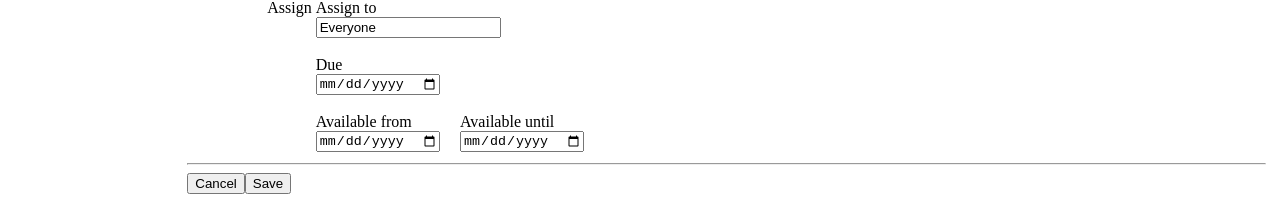
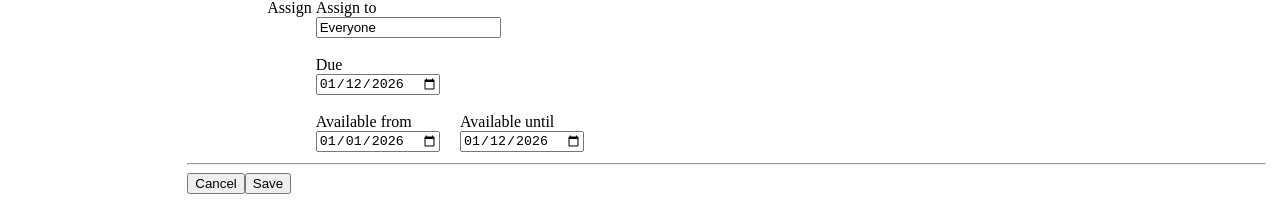
Before and after one commit to samc45/kambaz-next-js, a Next.js app: page /courses/1/assignments/1 in a window 1280 px wide. Shown: the part 615-817 px from the top of the page. Built offline with nearby package versions, Linux system fonts and the light colour scheme.

Commit message:
Add Course Status Component Completion

```diff
--- a/app/(kambaz)/courses/[cid]/assignments/[aid]/page.tsx
+++ b/app/(kambaz)/courses/[cid]/assignments/[aid]/page.tsx
@@ -106,19 +106,27 @@ export default function AssignmentEditor() {
               <br />
               <label htmlFor="wd-due-date">Due</label>
               <br />
-              <input id="wd-due-date" type="date" />
+              <input defaultValue={new Date().toISOString().substring(0, 10)} id="wd-due-date" type="date" />
               <br />
               <br />
               <div style={{ display: "flex", gap: "20px" }}>
                 <div>
                   <label htmlFor="wd-available-from">Available from</label>
                   <br />
-                  <input id="wd-available-from" type="date" />
+                  <input
+                    defaultValue={new Date("01/01/2026").toISOString().substring(0, 10)}
+                    id="wd-available-from"
+                    type="date"
+                  />
                 </div>
                 <div>
                   <label htmlFor="wd-available-until">Available until</label>
                   <br />
-                  <input id="wd-available-until" type="date" />
+                  <input
+                    defaultValue={new Date().toISOString().substring(0, 10)}
+                    id="wd-available-until"
+                    type="date"
+                  />
                 </div>
               </div>
             </td>
```
Also changed, not shown: app/(kambaz)/courses/[cid]/home/Status.tsx (+13 -1 lines).
